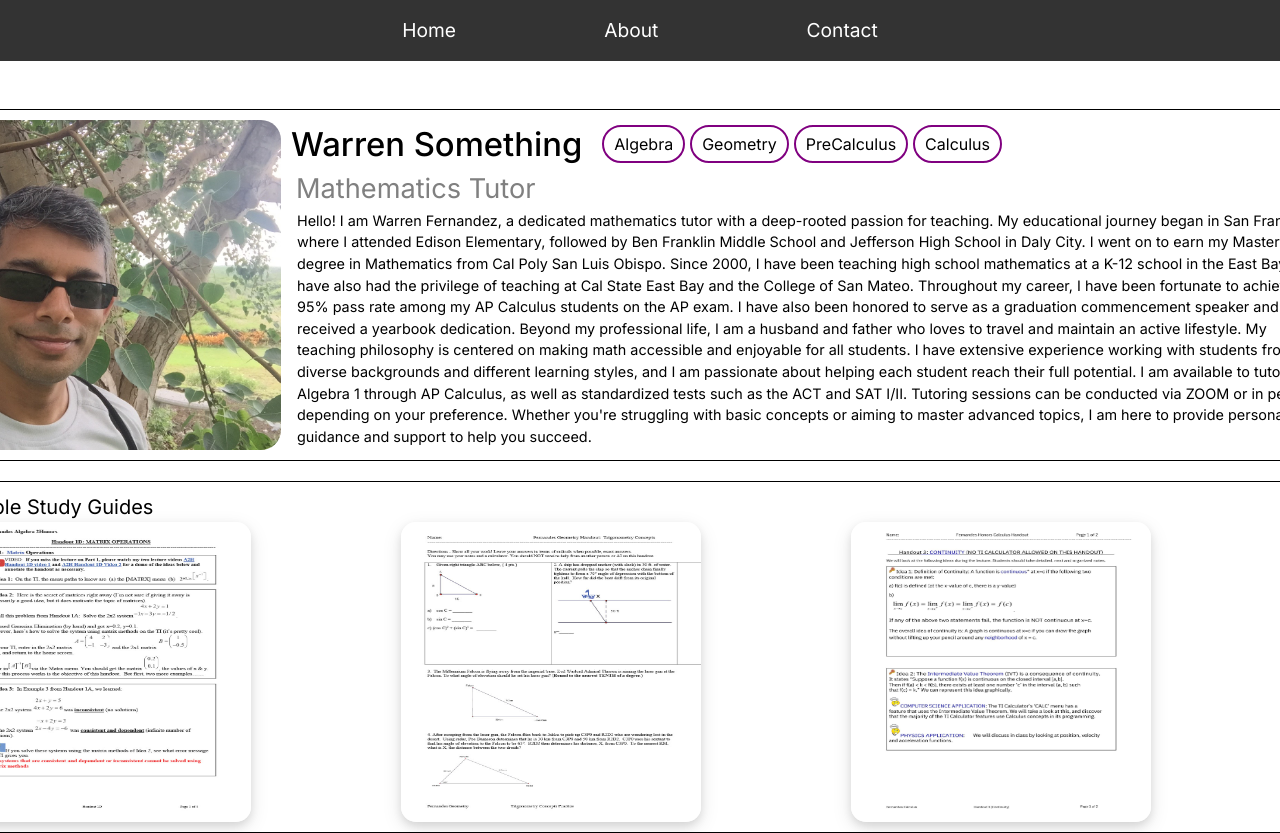
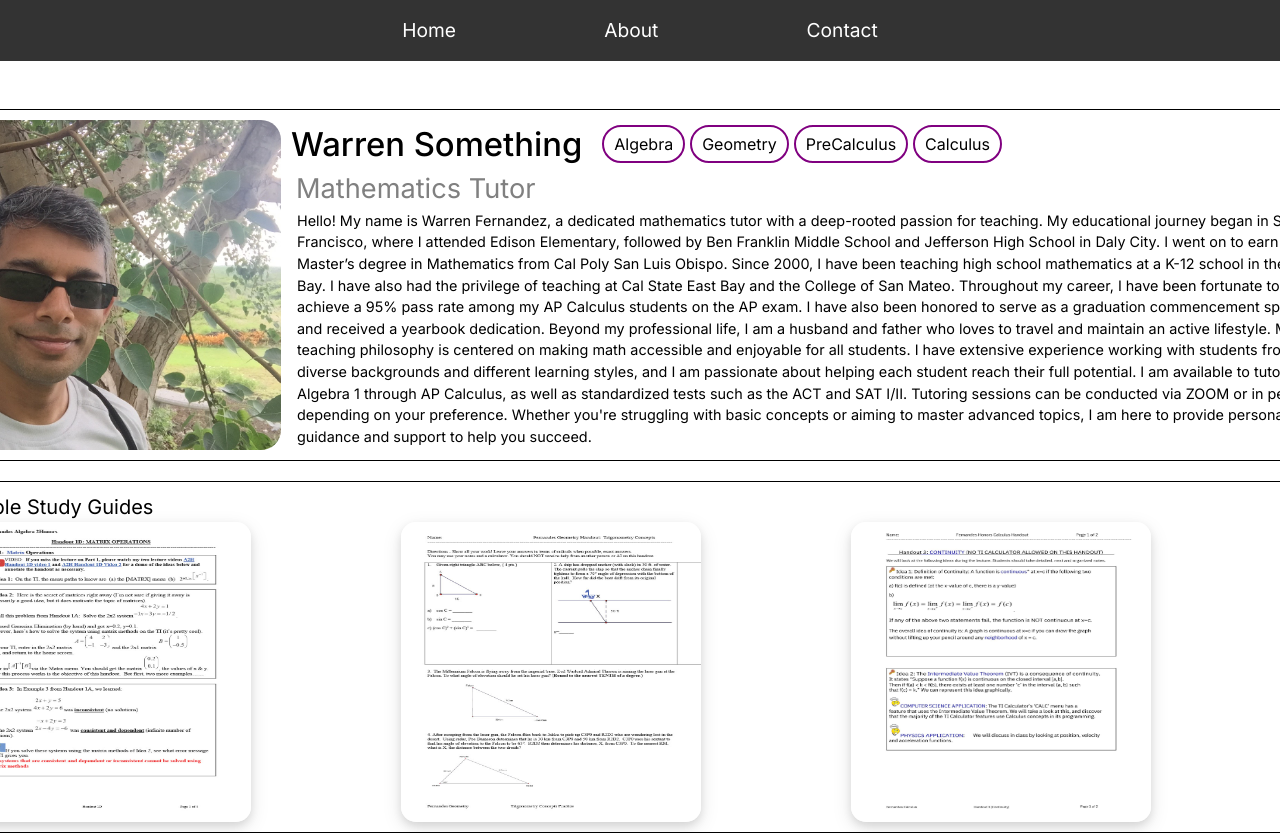
Before and after one commit to Derrick-Truong/Warren-Website, a Next.js app: page / in a window 1280 px wide. Shown: the top 833 px of the page. Built offline with nearby package versions, Linux system fonts and the light colour scheme.

Commit message:
paragraph change

```diff
--- a/src/app/page.tsx
+++ b/src/app/page.tsx
@@ -51,7 +51,7 @@ export default function Home() {
             <h2 className="jobTitle">Mathematics Tutor</h2>
             <div className="outerDescription">
               <p className="description">
-                Hello! I am Warren Fernandez, a dedicated mathematics tutor with a deep-rooted passion for teaching. My educational journey began in San Francisco, where I attended Edison Elementary, followed by Ben Franklin Middle School and Jefferson High School in Daly City. I went on to earn my Master’s degree in Mathematics from Cal Poly San Luis Obispo.
+                Hello! My name is Warren Fernandez, a dedicated mathematics tutor with a deep-rooted passion for teaching. My educational journey began in San Francisco, where I attended Edison Elementary, followed by Ben Franklin Middle School and Jefferson High School in Daly City. I went on to earn my Master’s degree in Mathematics from Cal Poly San Luis Obispo.
 
                 Since 2000, I have been teaching high school mathematics at a K-12 school in the East Bay. I have also had the privilege of teaching at Cal State East Bay and the College of San Mateo. Throughout my career, I have been fortunate to achieve a 95% pass rate among my AP Calculus students on the AP exam. I have also been honored to serve as a graduation commencement speaker and received a yearbook dedication.
 
```
